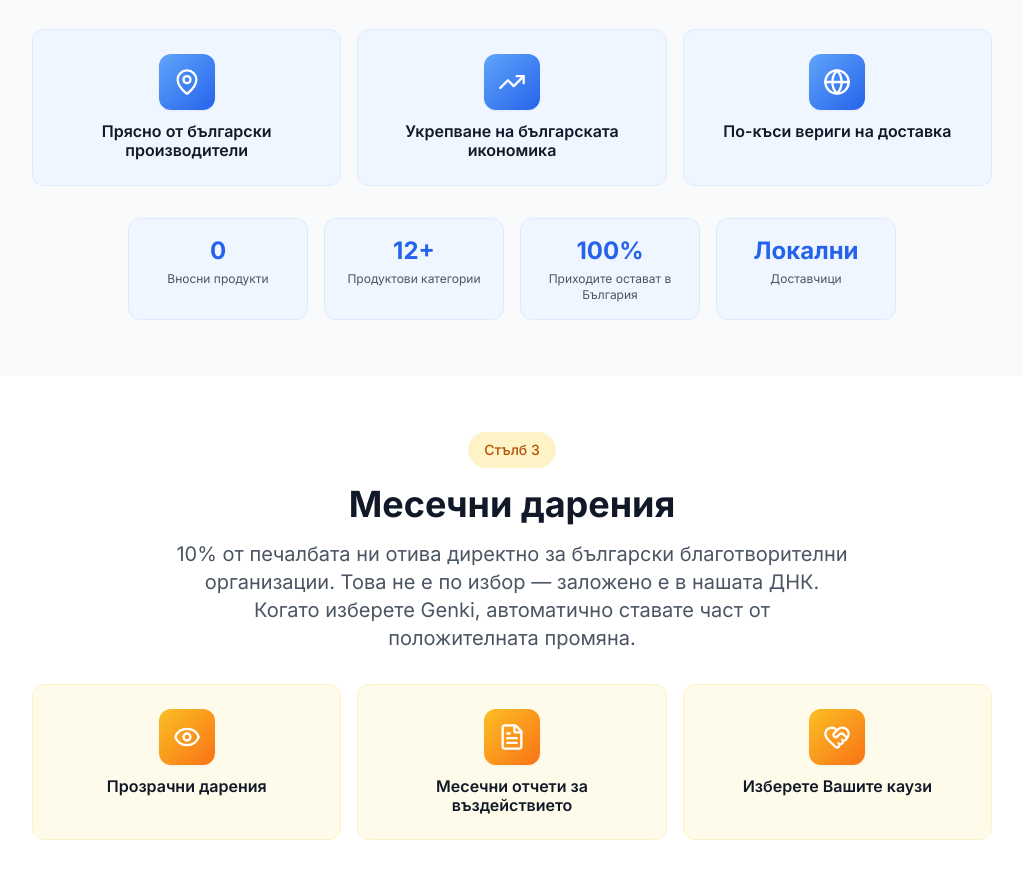
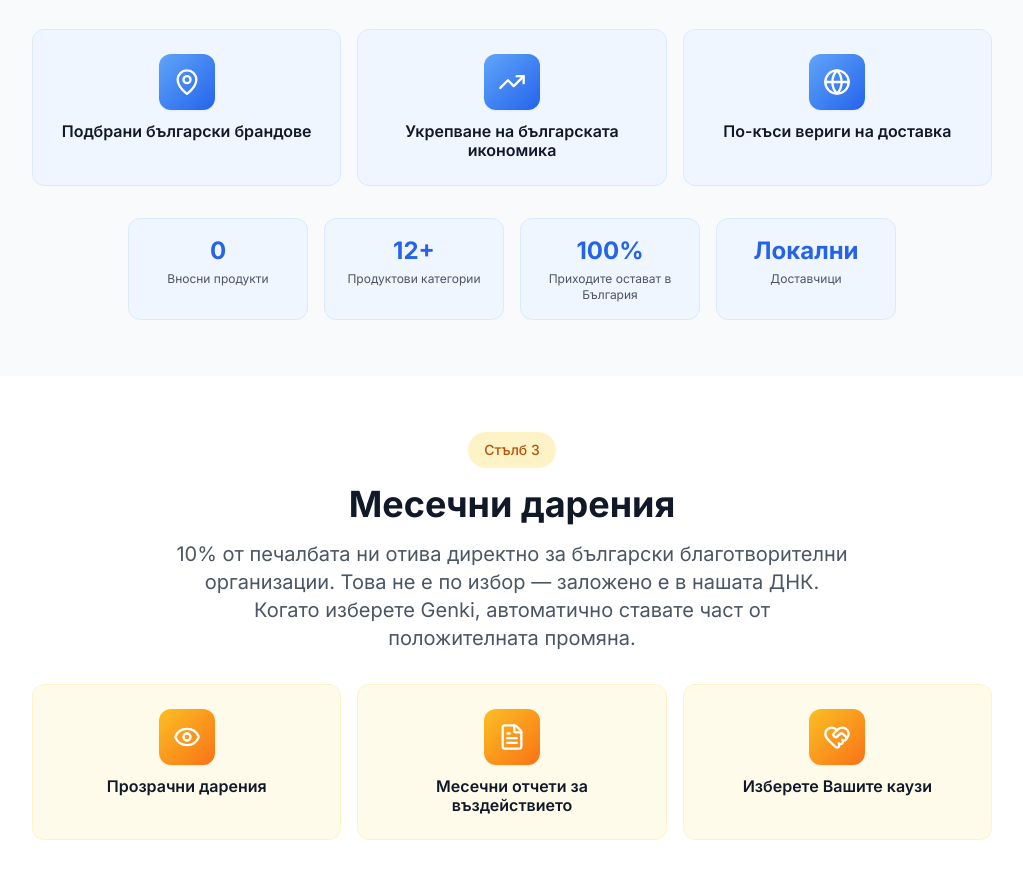
Before and after one commit to guiltfreevend/GenkiWebsite, a website: page mission.html in a window 1280 px wide. Shown: the part 1274-2143 px from the top of the page, without its empty margins (128-1151 px from the left). Drawn offline with nearby package versions, Linux system fonts and the light colour scheme.

Commit message:
Update Pillar 2 Card 1 to 'Curated Bulgarian brands' (BG/EN)

```diff
--- a/js/translations.js
+++ b/js/translations.js
@@ -1342,8 +1342,8 @@ const translations = {
     bg: "Доставчици"
   },
   mission_farm_title: {
-    en: "Fresh from Bulgarian Producers",
-    bg: "Прясно от български производители"
+    en: "Curated Bulgarian brands",
+    bg: "Подбрани български брандове"
   },
   mission_farm_desc: {
     en: "Working with Bulgarian producers means fresher products for your team and durable support for the producers, their families and the communities behind them.",
--- a/mission.html
+++ b/mission.html
@@ -234,7 +234,7 @@
           <div class="w-14 h-14 bg-gradient-to-br from-blue-400 to-blue-600 rounded-xl flex items-center justify-center mx-auto mb-3 shadow-sm">
             <i data-lucide="map-pin" class="w-7 h-7 text-white"></i>
           </div>
-          <h4 class="font-semibold text-gray-900" data-i18n="mission_farm_title">Fresh & Local</h4>
+          <h4 class="font-semibold text-gray-900" data-i18n="mission_farm_title">Curated Bulgarian brands</h4>
         </div>
         <div class="text-center p-6 bg-blue-50 rounded-xl border border-blue-100 hover:shadow-lg hover:-translate-y-1 transition-all duration-300">
           <div class="w-14 h-14 bg-gradient-to-br from-blue-400 to-blue-600 rounded-xl flex items-center justify-center mx-auto mb-3 shadow-sm">
```
